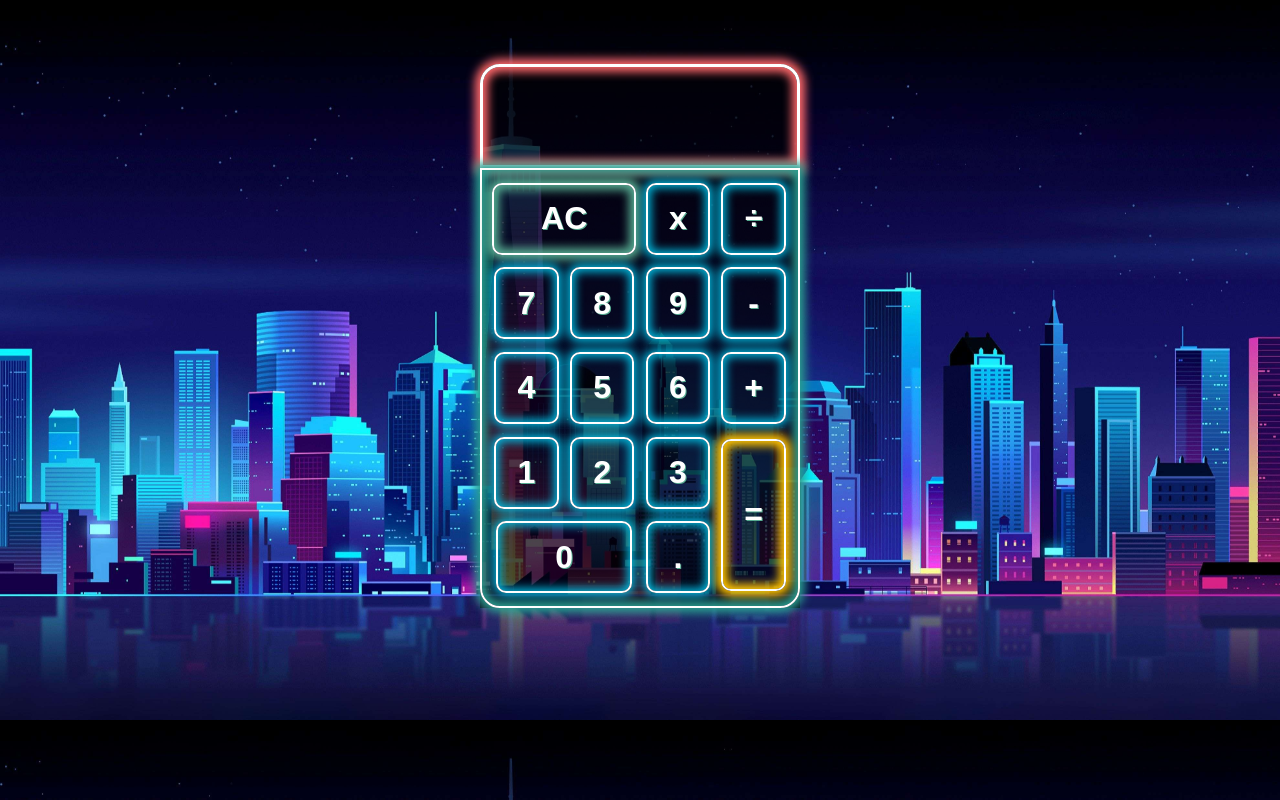
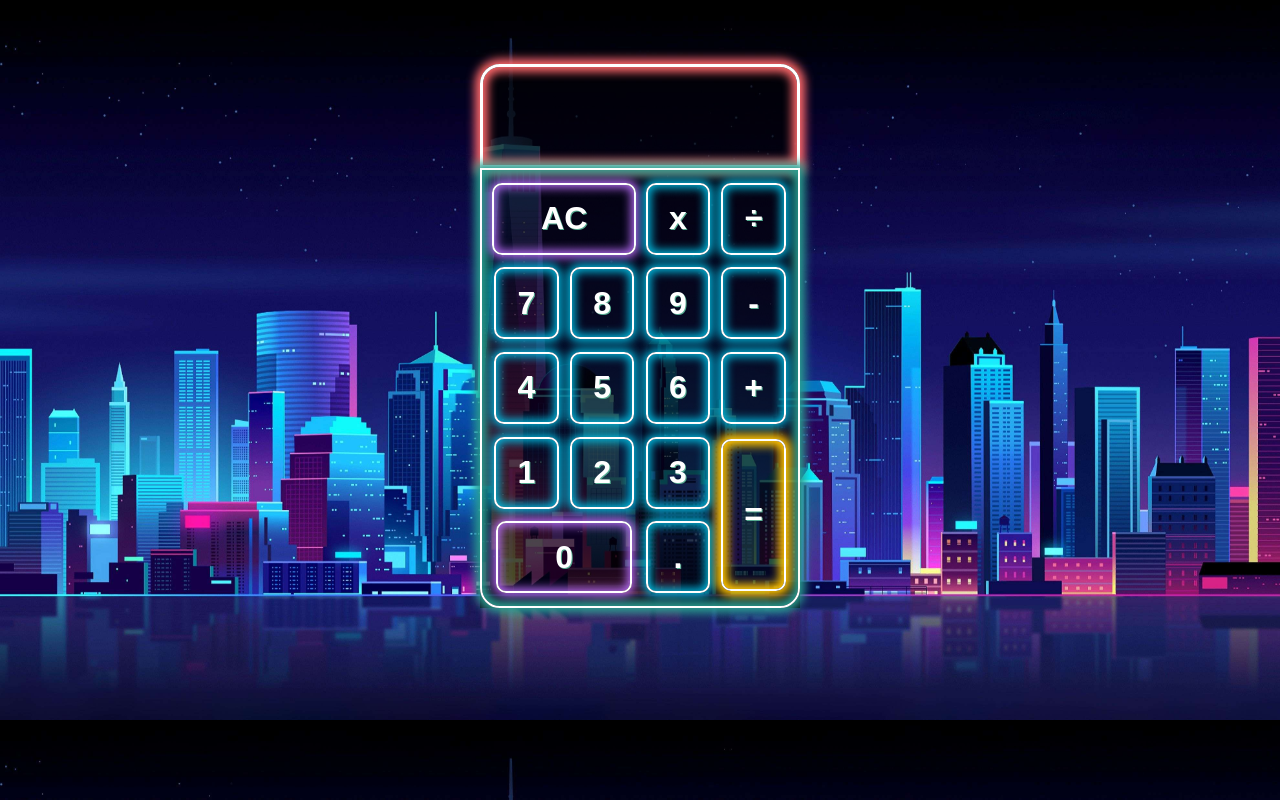
Before and after one commit to haoxle/CalculatorProject, a plain HTML site: page index.html in a window 1280 px wide. Drawn offline with Linux system fonts and the light colour scheme.

Commit message:
colour changed

```diff
--- a/Style/_grid.scss
+++ b/Style/_grid.scss
@@ -29,8 +29,7 @@ button {
 #gbac {
   grid-area: gbac;
   width: 95%;
-  box-shadow: 0 0 10px 5px $color-quaternary inset,
-    0 0 10px 5px $color-quaternary;
+  box-shadow: 0 0 10px 3px $color-senary inset, 0 0 10px 3px $color-senary;
 }
 #gbps {
   grid-area: gbps;
@@ -80,6 +79,7 @@ button {
 #gb0 {
   grid-area: gb0;
   width: 90%;
+  box-shadow: 0 0 10px 3px $color-senary inset, 0 0 10px 3px $color-senary;
 }
 #gbdot {
   grid-area: gbdot;
--- a/Style/_variables.scss
+++ b/Style/_variables.scss
@@ -3,3 +3,4 @@ $color-secondary: #ff686b;
 $color-tertiary: #ffc300;
 $color-quaternary: #56ab91;
 $color-quinary: #2a9d8f;
+$color-senary: #ae67eb;
```
Also changed, not shown: Style/style.css, 1 other file.
